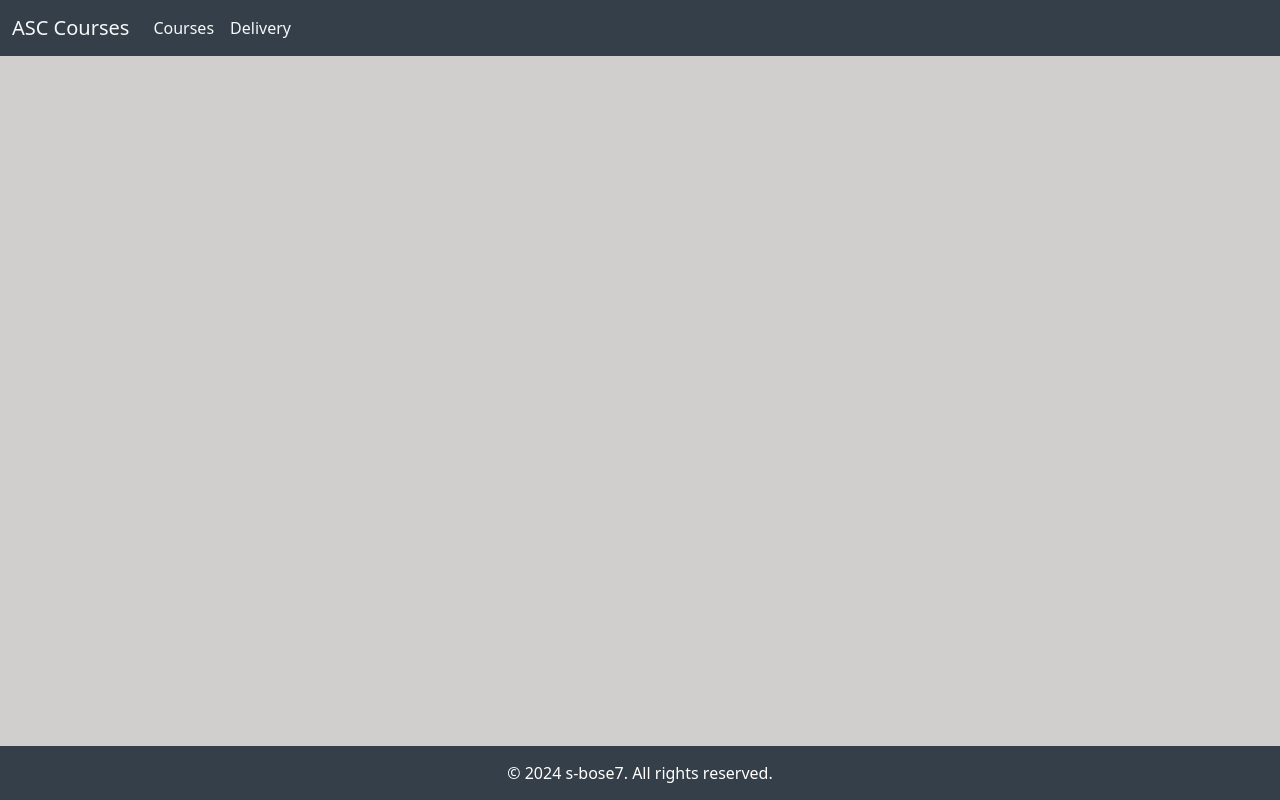
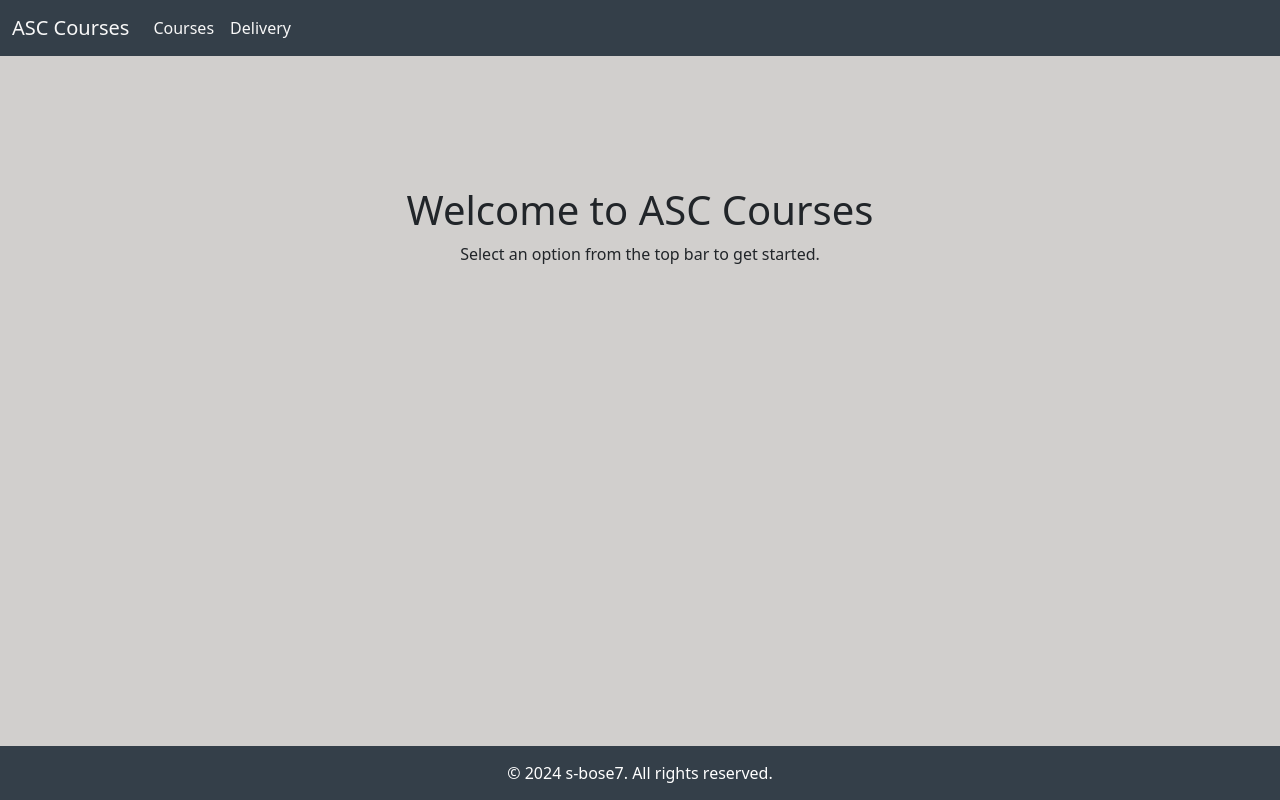
Before and after one commit to s-bose7/asc-cms-web-client, a React (Vite) app: page / in a window 1280 px wide. Built offline with nearby package versions, Linux system fonts and the light colour scheme.

Commit message:
Add: New home '/' route

```diff
--- a/src/App.jsx
+++ b/src/App.jsx
@@ -18,6 +18,12 @@ function App() {
             </div>
             <div className="main-content">
                 <Routes>
+                    <Route path="/" element={
+                        <div className="home">
+                            <h1>Welcome to ASC Courses</h1>
+                            <p>Select an option from the top bar to get started.</p>
+                        </div>
+                    } />
                     <Route path="/courses" element={
                         <>
                             <div className="form-container">
--- a/src/components/Navbar.jsx
+++ b/src/components/Navbar.jsx
@@ -4,7 +4,7 @@ function Navbar() {
     return (
         <nav className="navbar navbar-expand-lg">
             <div className="container-fluid">
-                <a className="navbar-brand" href="#">ASC Courses</a>
+                <a className="navbar-brand" href="/">ASC Courses</a>
                 <button className="navbar-toggler" type="button" data-bs-toggle="collapse" data-bs-target="#navbarNav" aria-controls="navbarNav" aria-expanded="false" aria-label="Toggle navigation">
                     <span className="navbar-toggler-icon"></span>
                 </button>
--- a/styles/App.css
+++ b/styles/App.css
@@ -36,6 +36,11 @@ html, body {
   flex-grow: 1;
   padding: 20px;
   margin-bottom: 100px;
+}
+
+.home {
+  margin-top: 100px;
+  text-align: center;
 }
 
 .input-container {
```
